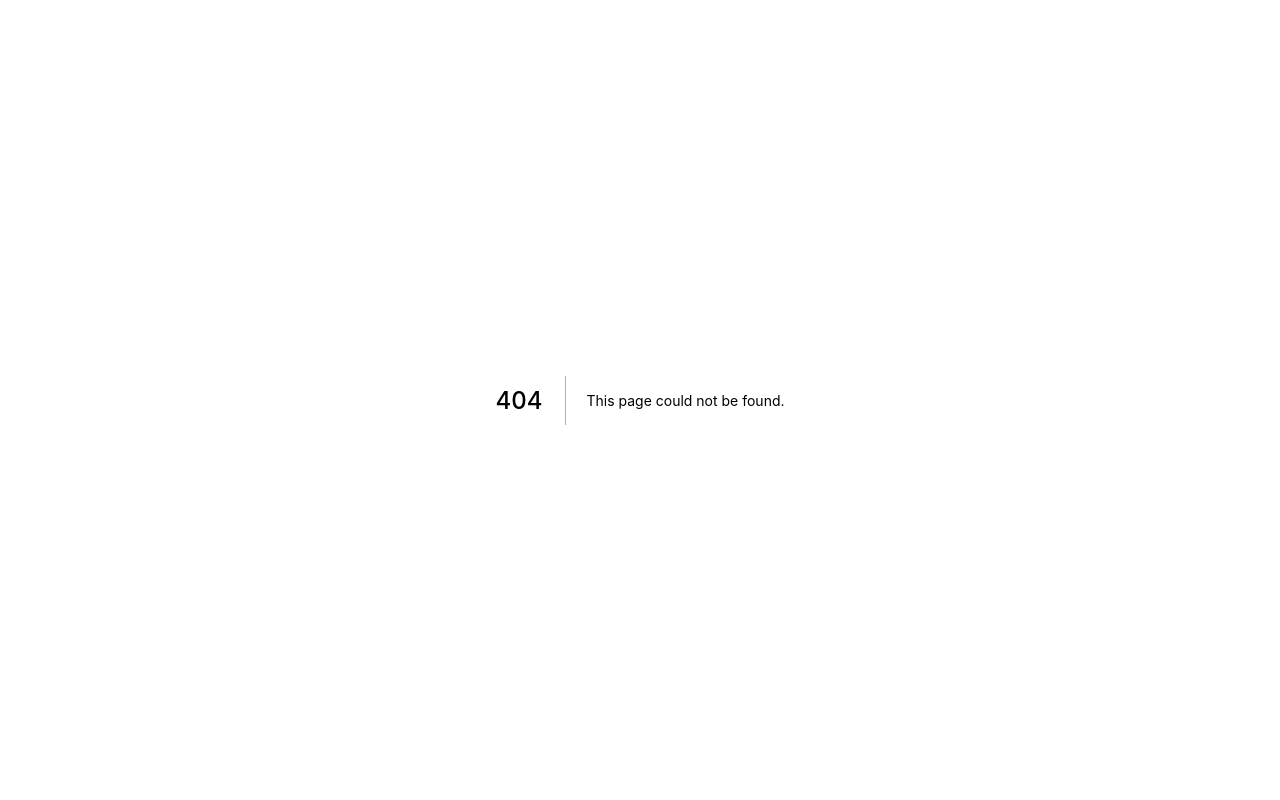
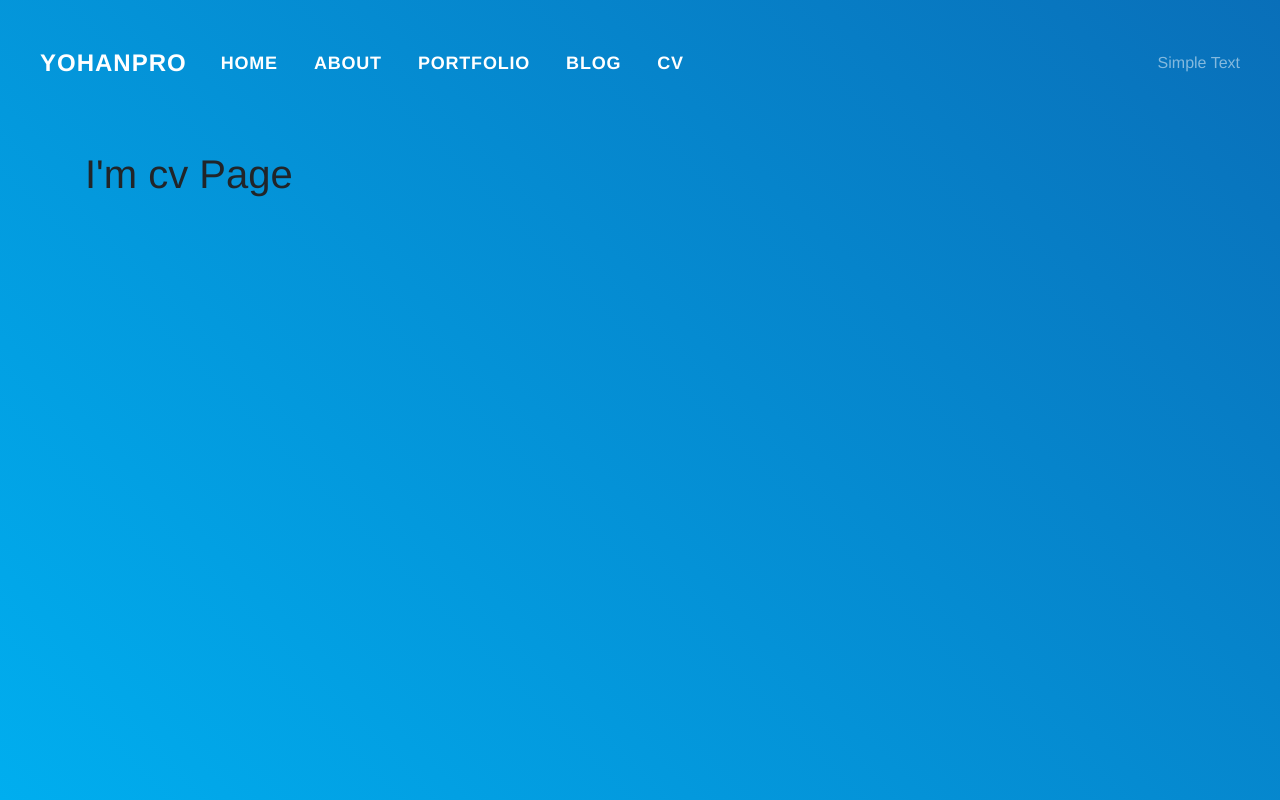
Before and after one commit to yohanpro/nextjs_basic, a Next.js app: page /cv in a window 1280 px wide. Before the commit this address had no page. Built offline with nearby package versions, Linux system fonts and the light colour scheme; a web font is replaced by a local one.

Commit message:
BasePage and proptypes

```diff
--- /dev/null
+++ b/components/BasePage.js
@@ -0,0 +1,20 @@
+import React from 'react';
+import { Container } from 'reactstrap';
+import PropTypes from 'prop-types';
+
+const BasePage = props => {
+    const className = props.className || '';
+
+    return (
+        <div className={`base-page ${className}`}>
+            <Container>
+                {props.children}
+            </Container>
+        </div>
+    );
+};
+
+BasePage.propTypes = {
+    className: PropTypes.any.isRequired
+};
+export default BasePage;
--- a/components/layouts/BaseLayout.js
+++ b/components/layouts/BaseLayout.js
@@ -1,5 +1,6 @@
 import React from 'react';
 import Header from '../shared/Header';
+
 
 const BaseLayout = (props) => {
   const { className, children } = props;
--- /dev/null
+++ b/pages/cv.js
@@ -0,0 +1,14 @@
+import React from 'react';
+import BaseLayout from '../components/layouts/BaseLayout';
+import BasePage from '../components/BasePage';
+
+const cv = props => {
+    return (
+        <BaseLayout>
+            <BasePage>
+                <h1>I'm cv Page</h1>
+            </BasePage>
+        </BaseLayout>
+    );
+};
+export default cv;
--- a/styles/main.scss
+++ b/styles/main.scss
@@ -17,3 +17,7 @@ html, body {
 .absolute {
   position: absolute;
 }
+
+.base-page{
+  padding-top: 150px;
+}
```
Also changed, not shown: pages/about.js (added, +14 -0 lines), pages/blog.js (added, +14 -0 lines).
